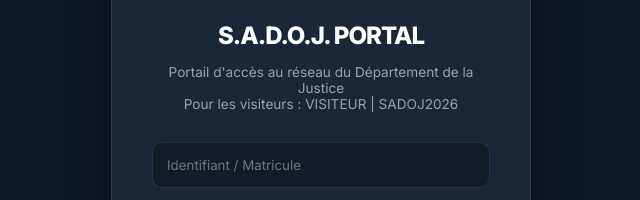
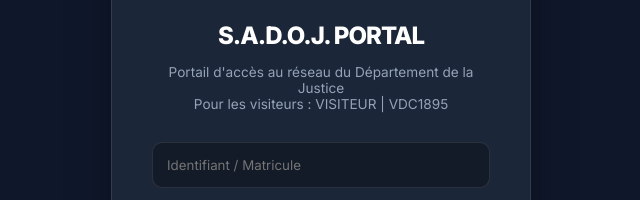
Before and after one commit to misterfrexs/sadojportal, a website: page index.html in a window 1280 px wide. Shown: the part 276-476 px from the top of the page, 319-959 px from the left. Drawn offline with Linux system fonts and the light colour scheme.

Commit message:
Mise à jour du terminal et des accès

```diff
--- a/index.html
+++ b/index.html
@@ -111,7 +111,7 @@
         <div class="auth-box">
             <img src="https://i.imgur.com/Pf4XkWF.png" alt="Logo Officiel">
             <h2>S.A.D.O.J. PORTAL</h2>
-            <p>Portail d'accès au réseau du Département de la Justice <br> Pour les visiteurs : VISITEUR | SADOJ2026</p>
+            <p>Portail d'accès au réseau du Département de la Justice <br> Pour les visiteurs : VISITEUR | VDC1895</p>
             <input type="text" id="login-id" placeholder="Identifiant / Matricule">
             <input type="password" id="login-pass" placeholder="Clé de sécurité">
             <button class="btn" onclick="attemptLogin()">Initialiser la session</button>
--- a/package.json
+++ b/package.json
@@ -1,6 +1,4 @@
 {
-  "dependencies": {
-    "@arcjet/next": "^1.3.1",
-    "git": "^0.1.5"
-  }
+  "name": "sadoj-portal",
+  "version": "1.0.0"
 }
```
Also changed, not shown: 1 other file.
